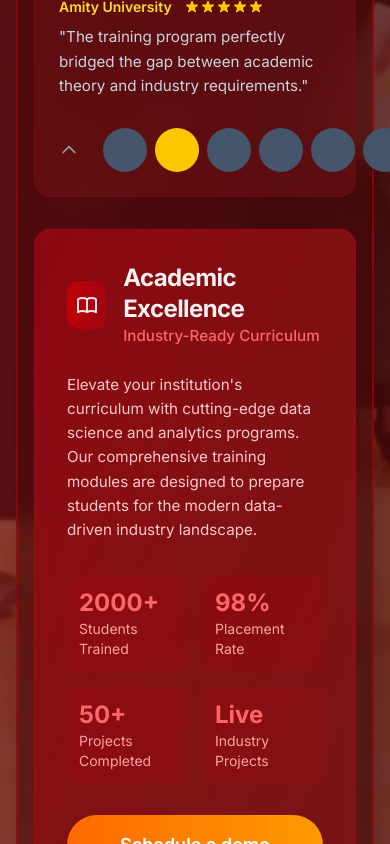
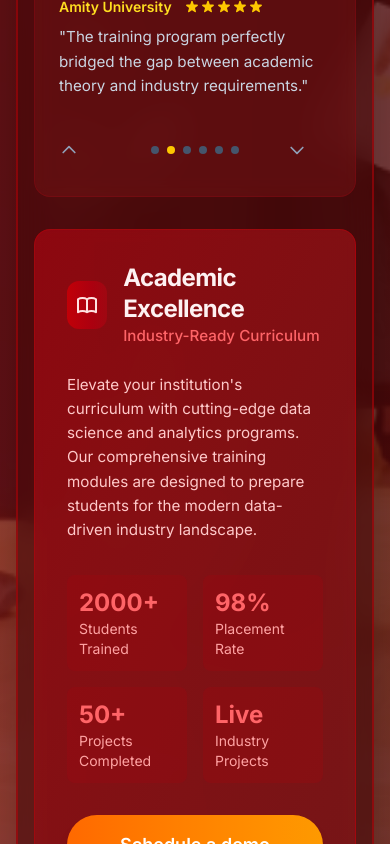
Before and after one commit to samrataiandbi-cmd/samraiai, a Next.js app: page / in a window 390 px wide. Shown: the part 3380-4224 px from the top of the page. Built offline with nearby package versions, Linux system fonts and the light colour scheme.

Commit message:
refinements

```diff
--- a/src/app/globals.css
+++ b/src/app/globals.css
@@ -228,6 +228,13 @@ p {
 		min-width: 44px;
 	}
 
+	/* Allow compact controls where needed */
+	button.carousel-dot {
+		min-width: auto;
+		min-height: auto;
+		padding: 0;
+	}
+
 	/* Prevent horizontal scroll */
 	body {
 		overflow-x: hidden;
@@ -383,10 +390,11 @@ p {
 /* Reduce blur on small screens for performance and clarity */
 @media (max-width: 768px) {
 	.testimonial-card {
-		backdrop-filter: none;
-		-webkit-backdrop-filter: none;
-		background: rgba(255, 255, 255, 0.04);
-		box-shadow: 0 8px 20px rgba(0, 0, 0, 0.15);
+		backdrop-filter: blur(6px) saturate(130%);
+		-webkit-backdrop-filter: blur(6px) saturate(130%);
+		background: rgba(255, 255, 255, 0.08);
+		box-shadow: 0 10px 24px rgba(0, 0, 0, 0.18);
+		border: 1px solid rgba(255, 255, 255, 0.12);
 	}
 }
 
--- a/src/app/layout.js
+++ b/src/app/layout.js
@@ -105,6 +105,14 @@ export const metadata = {
 export default function RootLayout({ children }) {
 	return (
 		<html lang="en" className="scroll-smooth">
+			<head>
+				<meta property="og:image" content="https://samratai.com/images/preview.png" />
+				<meta property="og:image:width" content="1200" />
+				<meta property="og:image:height" content="630" />
+				<meta property="og:image:alt" content="Samrat AI - Expert-led Data Analytics & AI Training" />
+				<meta name="twitter:image" content="https://samratai.com/images/preview.png" />
+				<meta name="twitter:card" content="summary_large_image" />
+			</head>
 			<Analytics />
 			<SpeedInsights />
 			<body className={`${inter.className} antialiased`}>{children}</body>
--- a/src/components/ClientFeedbackCarousel.js
+++ b/src/components/ClientFeedbackCarousel.js
@@ -113,7 +113,7 @@ const ClientFeedbackCarousel = () => {
 						<button
 							key={index}
 							onClick={() => setCurrentIndex(index)}
-							className={`w-1.5 h-1.5 sm:w-2 sm:h-2 rounded-full transition-colors ${
+							className={`carousel-dot w-1.5 h-1.5 sm:w-2 sm:h-2 rounded-full transition-colors ${
 								index === currentIndex ? "bg-yellow-400" : "bg-slate-600"
 							}`}
 							aria-label={`Go to testimonial ${index + 1}`}
--- a/src/components/CollegeFeedbackCarousel.js
+++ b/src/components/CollegeFeedbackCarousel.js
@@ -97,7 +97,9 @@ const CollegeFeedbackCarousel = () => {
 						<button
 							key={index}
 							onClick={() => setCurrentIndex(index)}
-							className={`w-2 h-2 rounded-full transition-colors ${index === currentIndex ? "bg-yellow-400" : "bg-slate-600"}`}
+							className={`carousel-dot w-2 h-2 rounded-full transition-colors ${
+								index === currentIndex ? "bg-yellow-400" : "bg-slate-600"
+							}`}
 							aria-label={`Go to testimonial ${index + 1}`}
 						/>
 					))}
--- a/src/components/TestimonialsCarousel.js
+++ b/src/components/TestimonialsCarousel.js
@@ -267,7 +267,7 @@ export default function TestimonialsCarousel() {
 					<button
 						key={slideIndex}
 						onClick={() => goToSlide(slideIndex)}
-						className={`w-2 h-2 sm:w-3 sm:h-3 rounded-full transition-all duration-300 ${
+						className={`carousel-dot w-2 h-2 sm:w-3 sm:h-3 rounded-full transition-all duration-300 ${
 							slideIndex === currentSlide ? "bg-orange-400 w-6 sm:w-8" : "bg-white/30 hover:bg-white/50"
 						}`}
 						aria-label={`Go to slide ${slideIndex + 1}`}
```
Also changed, not shown: public/images/preview.png.
